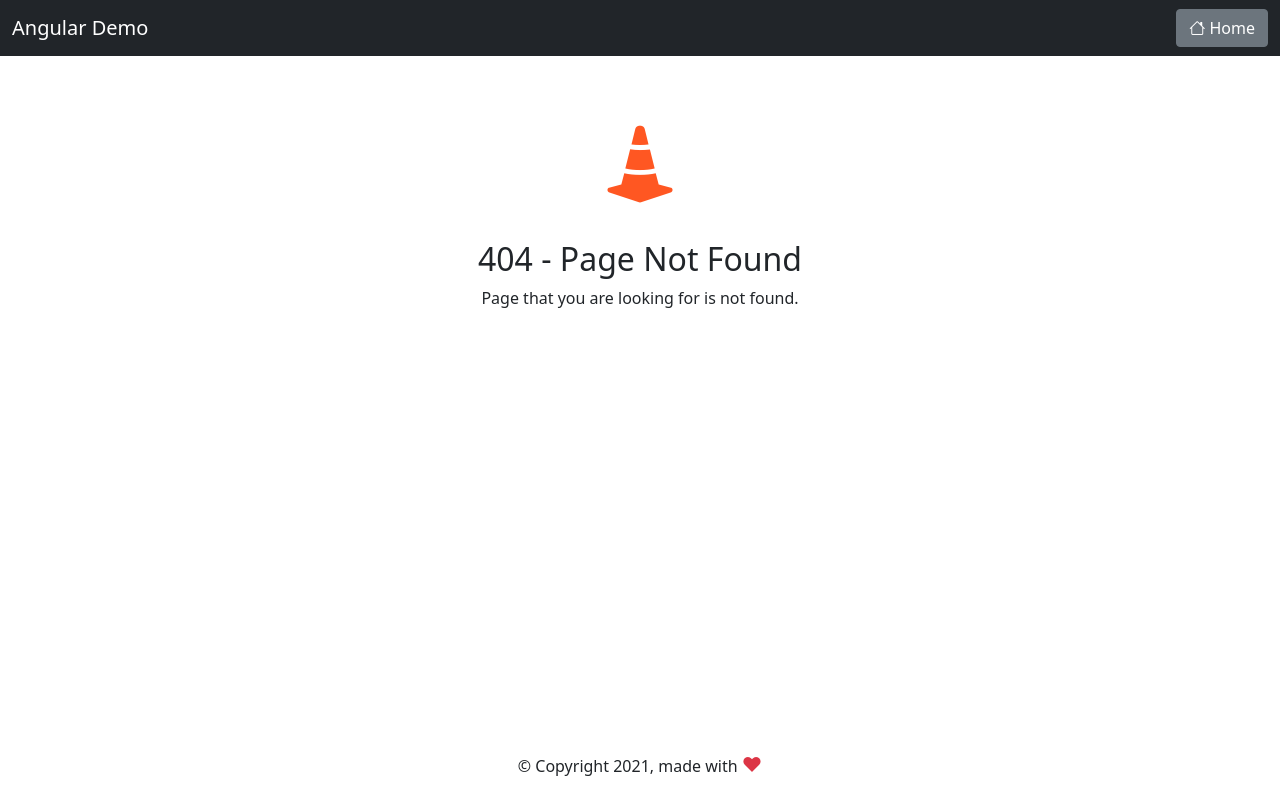
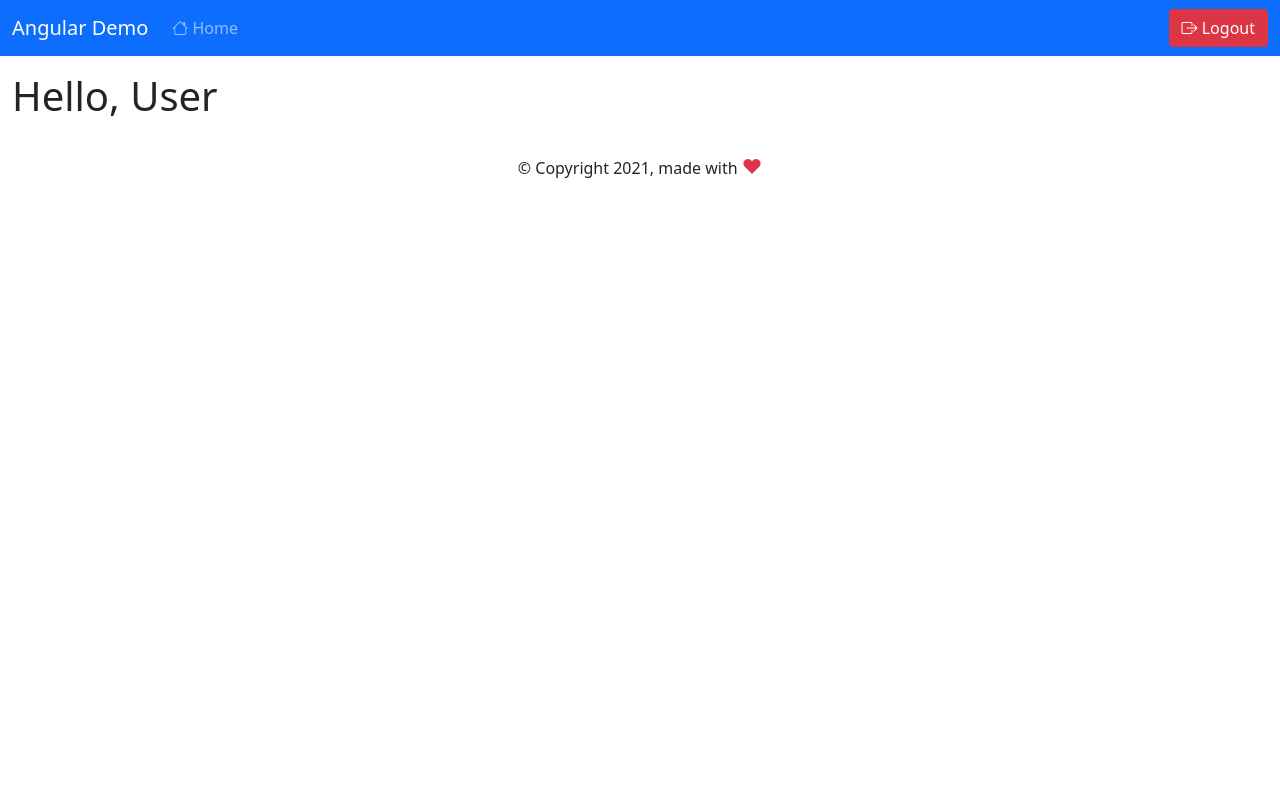
Before and after one commit to girishten/angular-multipage-demo-with-oidc, an Angular app: page /feature in a window 1280 px wide. Before the commit this address led to /page-not-found. Built offline with nearby package versions, Linux system fonts and the light colour scheme.

Commit message:
feature module demo

```diff
--- a/src/app/core/private.routes.ts
+++ b/src/app/core/private.routes.ts
@@ -7,4 +7,8 @@ import { DashboardComponent } from './private-home/dashboard/dashboard.component
 export const PRIVATE_ROUTES: Routes = [
   { path: '', redirectTo: `/${AUTH_ROUTES.login}`, pathMatch: 'full' },
   { path: homeRoute, component: DashboardComponent },
+  {
+    path: 'feature',
+    loadChildren: () => import('../features/feature-module-demo/feature-module-demo.module').then((m) => m.FeatureModuleDemoModule),
+  }
 ];
--- /dev/null
+++ b/src/app/features/feature-module-demo/feature-module-demo-routing.module.ts
@@ -0,0 +1,11 @@
+import { NgModule } from '@angular/core';
+import { RouterModule, Routes } from '@angular/router';
+import { FeatureModuleDemoComponent } from './feature-module-demo.component';
+
+const routes: Routes = [{ path: '', component: FeatureModuleDemoComponent }];
+
+@NgModule({
+  imports: [RouterModule.forChild(routes)],
+  exports: [RouterModule],
+})
+export class FeatureModuleDemoRoutingModule {}
--- /dev/null
+++ b/src/app/features/feature-module-demo/feature-module-demo.component.html
@@ -0,0 +1,5 @@
+<div class="row">
+  <div class="col-12 py-3">
+    <h1 class="mb-3">Hello, User</h1>
+  </div>
+</div>
--- /dev/null
+++ b/src/app/features/feature-module-demo/feature-module-demo.component.ts
@@ -0,0 +1,12 @@
+import { Component, OnInit } from '@angular/core';
+
+@Component({
+  selector: 'app-feature-module-demo',
+  templateUrl: './feature-module-demo.component.html',
+  styleUrls: ['./feature-module-demo.component.scss'],
+})
+export class FeatureModuleDemoComponent implements OnInit {
+  constructor() {}
+
+  ngOnInit(): void {}
+}
```
Also changed, not shown: src/app/features/feature-module-demo/feature-module-demo.module.ts (added, +11 -0 lines), src/app/features/README.md (added), src/app/features/feature-module-demo/feature-module-demo.component.scss (added), 1 other file (tests, documents, lock files or other folders).
